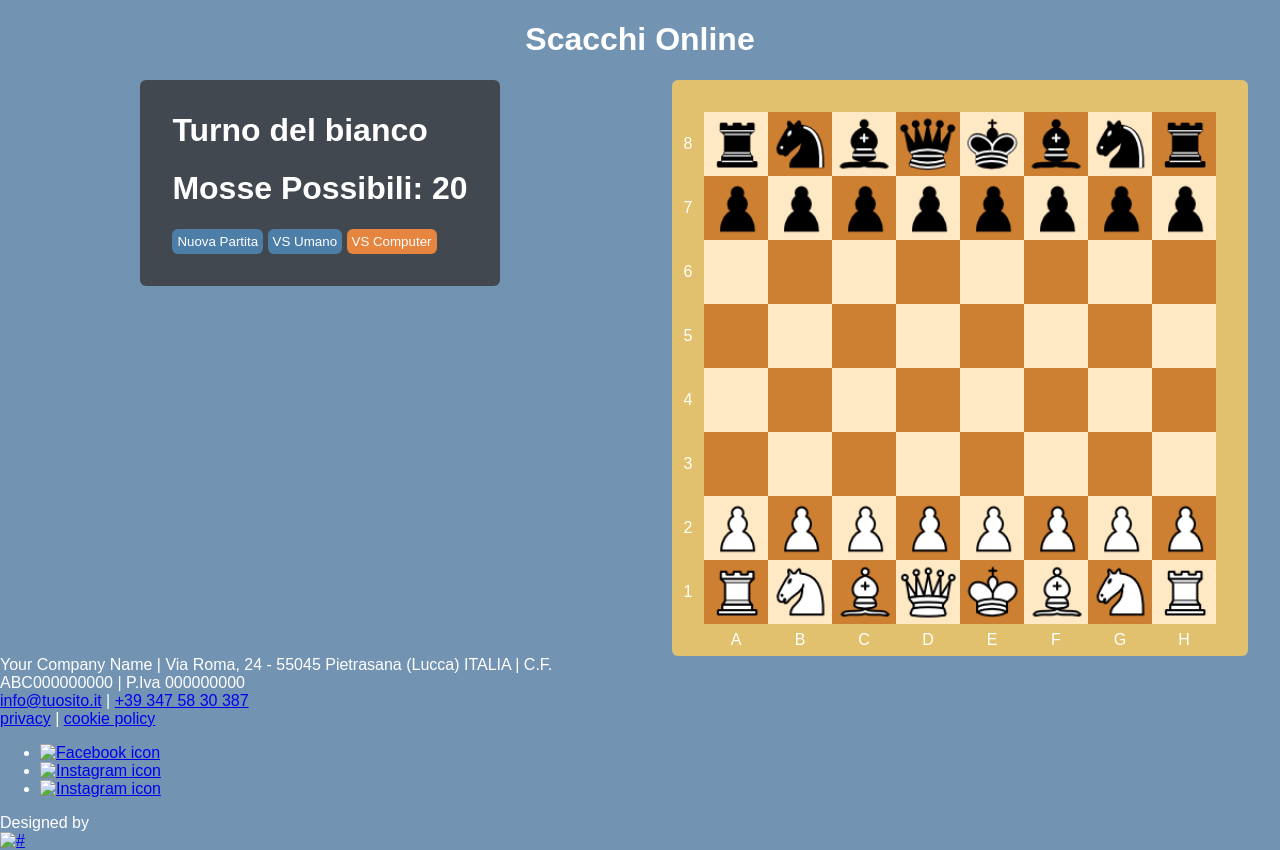
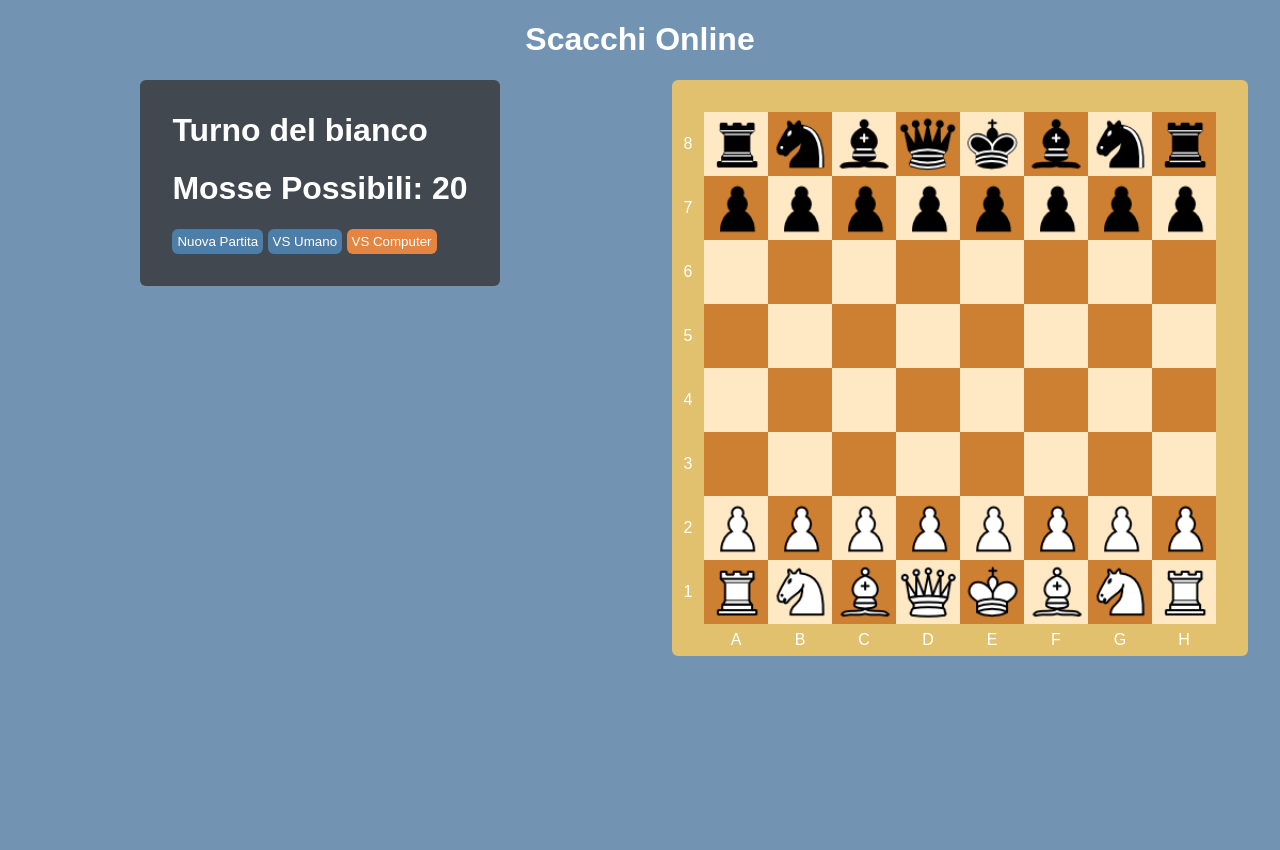
Before and after one commit to Leo2Galli/Leo2Galli.github.io, a plain HTML site: page index.html in a window 1280 px wide. After the commit the page ends 800 px from the top, so only its background shows below. Drawn offline with Linux system fonts and the light colour scheme.

Commit message:
Update index.html

```diff
--- a/index.html
+++ b/index.html
@@ -160,28 +160,7 @@
                     </div>
                 </div>
             </div>
-         <footer>
-		Your Company Name | Via Roma, 24 - 55045 Pietrasana (Lucca) ITALIA | C.F. ABC000000000 | P.Iva 000000000 <br>
-		<a class="trans-color-text" href="#">info@tuosito.it</a> | <span itemprop="telephone"><a href="#">+39 347 58 30 387</a></span>
-		  <br><a target="_blank" href="#"> privacy</a> | <a target="_blank" href="#"> cookie policy</a>
 
-		<div class="social-cont">
-		<ul class="social-list">
-
-		<li><a target="_blank" href="#"><img src="img/facebook-icon.png"  title="facebook" alt="Facebook icon"></a></li>
-		<li><a target="_blank" href="#"><img src="img/instagram-icon.png" title="Instagram" alt="Instagram icon"></a></li>
-		<li><a target="_blank" href="#"><img src="img/pinterest-icon.png" title="pinterest" alt="Instagram icon"></a></li>
-
-		</ul>
-    	<div class="floatstop"></div>
-		</div><!--/fine social cont-->
-
-        Designed by<br>
-       <div class="credits">
-       <a target="_blank" href="#"><img width="100" src="img/your-logo.png" title="#" alt="#"></a>
-    	</div>
-
-	</footer>
 
         </div>
 
```
